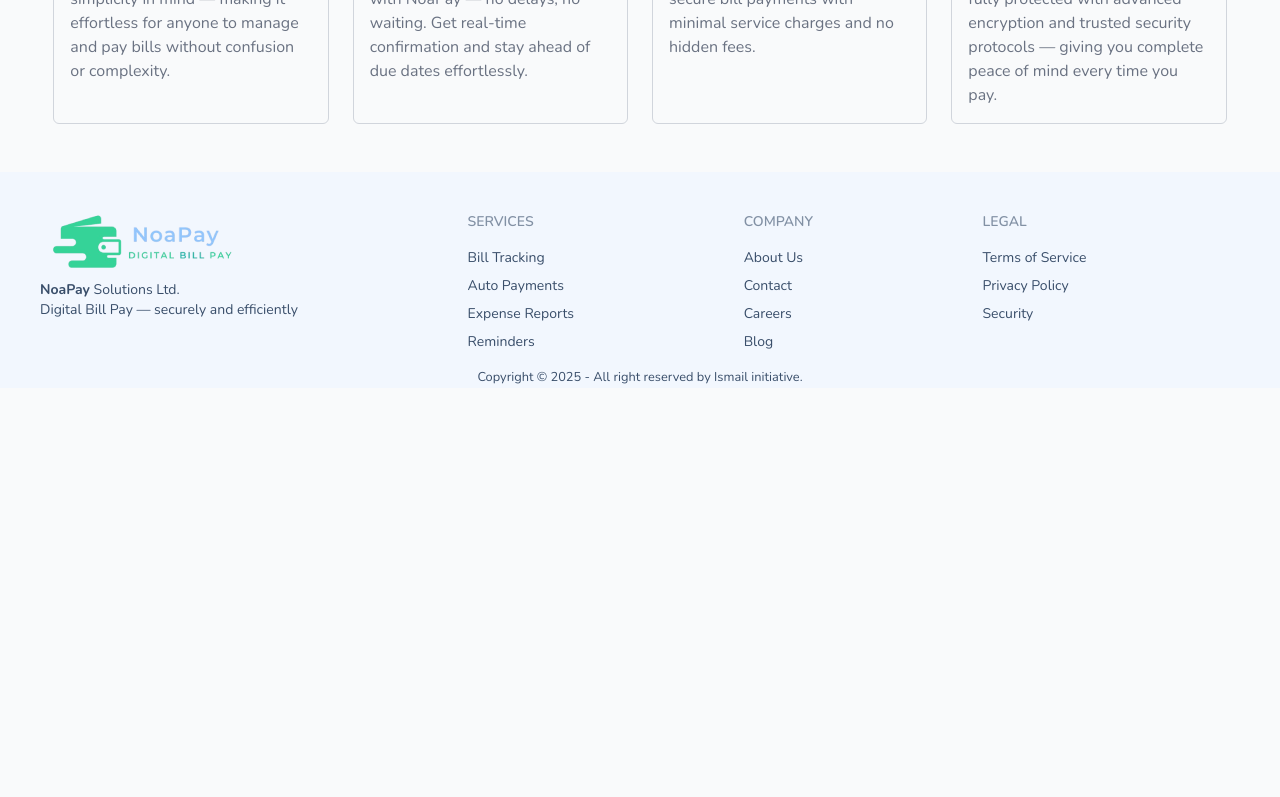
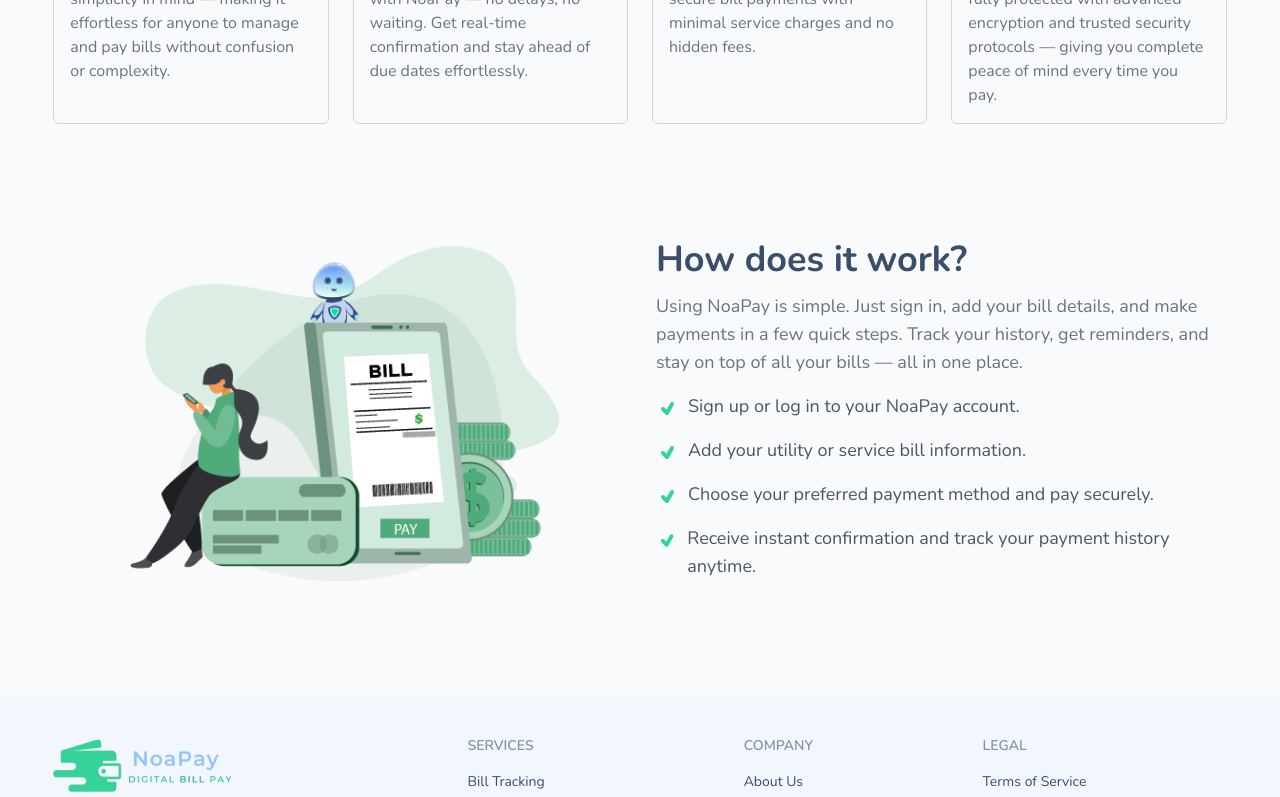
Before and after one commit to ismail-dev-code/noapay, a React (Vite) app: page / in a window 1280 px wide. Shown: the part 874-1671 px from the top of the page. Before the commit the page ends 1262 px from the top, so only its background shows below. Built offline with nearby package versions, Linux system fonts and the light colour scheme; no server answers.

Commit message:
chore: how does it works section added

```diff
--- a/src/pages/Home.jsx
+++ b/src/pages/Home.jsx
@@ -11,13 +11,14 @@ import { Navigation, Pagination, Autoplay } from "swiper/modules";
 import { FaHandPointUp, FaLock } from "react-icons/fa";
 import { IoArrowRedoSharp } from "react-icons/io5";
 import { TbCoinTakaFilled } from "react-icons/tb";
+import { TiTick } from "react-icons/ti";
 
 const Home = () => {
   return (
     <>
       <div className="flex flex-col md:flex-row items-center justify-between px-4 py-8 gap-6">
         <div className="flex-1 text-center md:text-left">
-          <h1 className="text-5xl font-bold mb-2">
+          <h1 className="md:text-5xl text-3xl font-bold mb-2">
             NoaPay-{" "}
             <span className="font-normal text-primary">Pay Bills at Ease</span>
           </h1>
@@ -67,15 +68,15 @@ const Home = () => {
           </Swiper>
         </div>
       </div>
-      <div className="text-center mt-8 md:mt-24">
-        <h1 className="text-4xl font-bold mb-3">
+      <div className="text-center md:p-0 p-4 mt-8 md:mt-24">
+        <h1 className="md:text-4xl text-3xl font-bold mb-1.5 md:mb-3">
           Why should you choose NoaPay?
         </h1>
         <p className="text-gray-500">
           Here’s Top 4 reasons why using a NoaPay account for manage your money.
         </p>
 
-        <div className="grid md:grid-cols-2 grid-cols-1 lg:grid-cols-4 md:gap-6 my-12">
+        <div className="grid md:grid-cols-2 grid-cols-1 lg:grid-cols-4 md:p-0 p-4 md:gap-6 gap-5 mt-6 md:mt-12">
           <div className="text-left space-y-3 cursor-pointer border border-gray-300 hover:bg-gray-100 p-4 rounded-md">
             <FaHandPointUp size={30} className="text-success" />
             <h1 className="text-2xl font-bold">Easy to use</h1>
@@ -113,6 +114,39 @@ const Home = () => {
           </div>
         </div>
       </div>
+
+      <div className="flex flex-col md:flex-row justify-between items-center gap-8 md:p-0 p-4 my-12 md:my-24">
+  <div className="w-full md:w-1/2">
+    <img className="rounded-2xl w-full" src={slideImg2} alt="How NoaPay Works" />
+  </div>
+  <div className="w-full md:w-1/2">
+    <h1 className="text-3xl md:text-4xl font-bold mb-3">How does it work?</h1>
+    <p className="text-gray-500 text-base md:text-lg">
+      Using NoaPay is simple. Just sign in, add your bill details, and
+      make payments in a few quick steps. Track your history, get
+      reminders, and stay on top of all your bills — all in one place.
+    </p>
+    <ol className="list-inside text-gray-600 mt-4 space-y-4 text-base md:text-lg">
+      <li className="flex items-start gap-2">
+        <TiTick className="text-success mt-1" size={24} />
+        Sign up or log in to your NoaPay account.
+      </li>
+      <li className="flex items-start gap-2">
+        <TiTick className="text-success mt-1" size={24} />
+        Add your utility or service bill information.
+      </li>
+      <li className="flex items-start gap-2">
+        <TiTick className="text-success mt-1" size={24} />
+        Choose your preferred payment method and pay securely.
+      </li>
+      <li className="flex items-start gap-2">
+        <TiTick className="text-success mt-1" size={24} />
+        Receive instant confirmation and track your payment history anytime.
+      </li>
+    </ol>
+  </div>
+</div>
+
     </>
   );
 };
```
